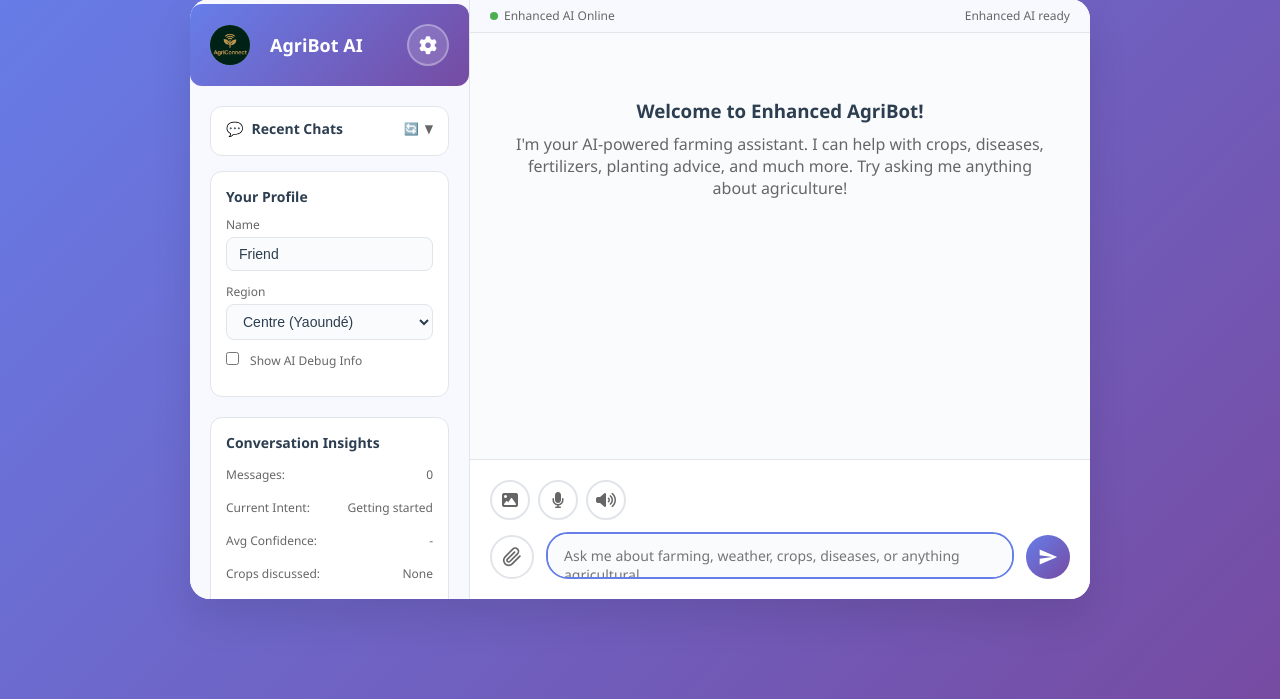
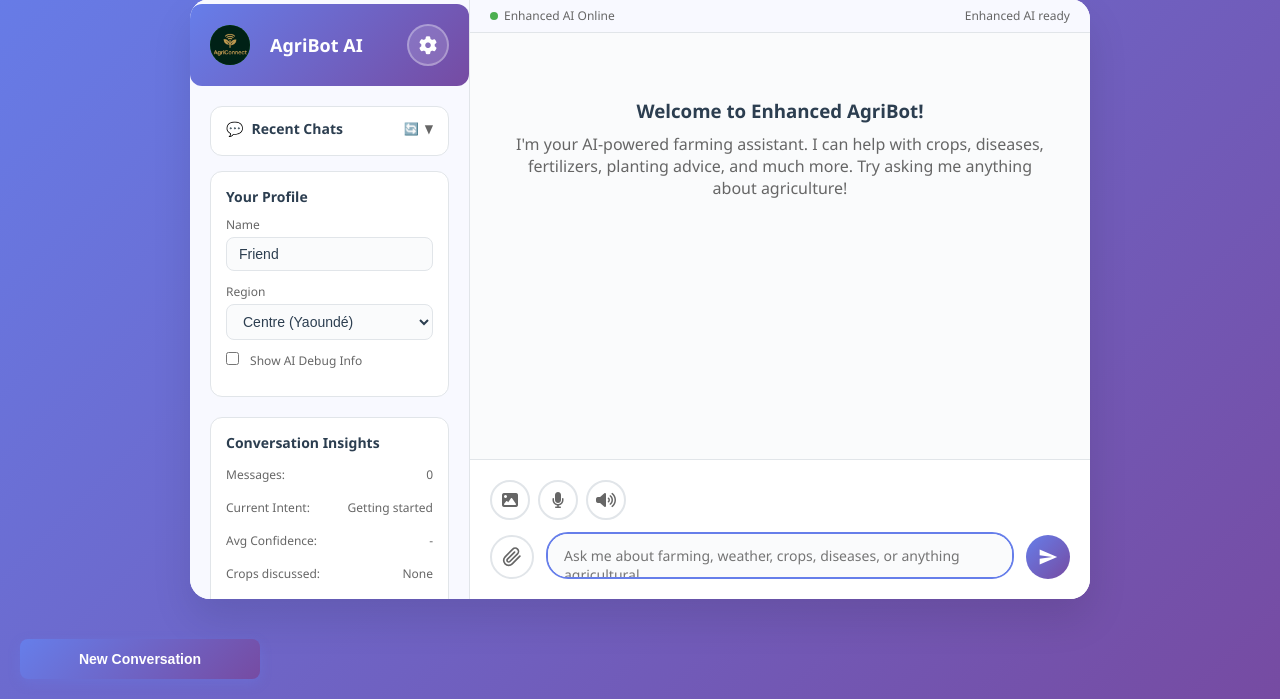
Before and after one commit to dze-shalom/agribot, a Flask app: template templates/chatbot.html in a window 1280 px wide. Shown: the part 101-800 px from the top of the page. Run offline with Flask 3, Linux system fonts and the light colour scheme; the template is opened without the code that fills it, so the values that code supplies are empty.

Commit message:
Fix New Conversation button visibility on mobile - Make button sticky at bottom of sidebar - Always visible on desktop - Slides in with sidebar on mobile

```diff
--- a/templates/chatbot.html
+++ b/templates/chatbot.html
@@ -417,19 +418,26 @@
         }
 
         .clear-btn {
-            width: 100%;
-            padding: 10px;
-            background: #6c757d;
+            position: fixed;
+            bottom: 20px;
+            left: 20px;
+            width: calc(280px - 40px); /* sidebar width minus padding */
+            padding: 12px;
+            background: linear-gradient(135deg, #667eea, #764ba2);
             color: white;
             border: none;
             border-radius: 8px;
             cursor: pointer;
-            margin-top: auto;
             font-size: 14px;
+            font-weight: 600;
+            box-shadow: 0 4px 12px rgba(102, 126, 234, 0.3);
+            transition: all 0.3s ease;
+            z-index: 100;
         }
 
         .clear-btn:hover {
-            background: #5a6268;
+            transform: translateY(-2px);
+            box-shadow: 0 6px 16px rgba(102, 126, 234, 0.4);
         }
 
         .logout-btn {
```
Also changed, not shown: other parts of templates/chatbot.html (+16 -1 lines).
